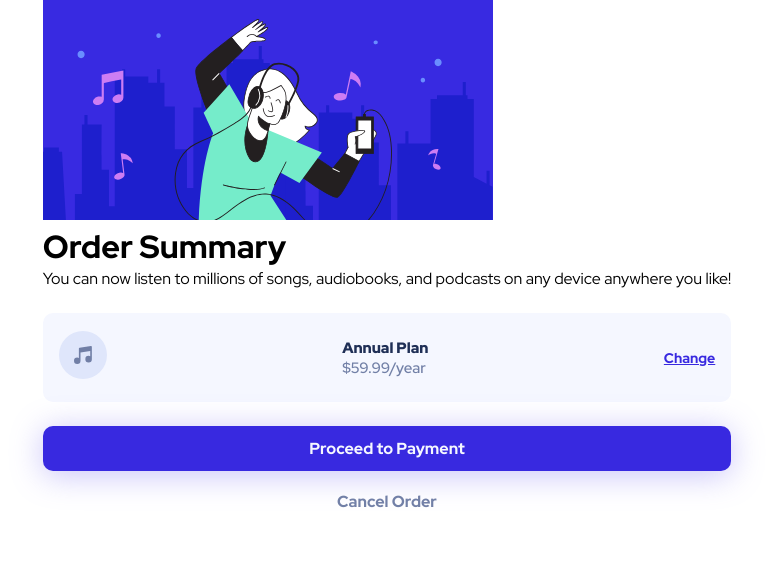
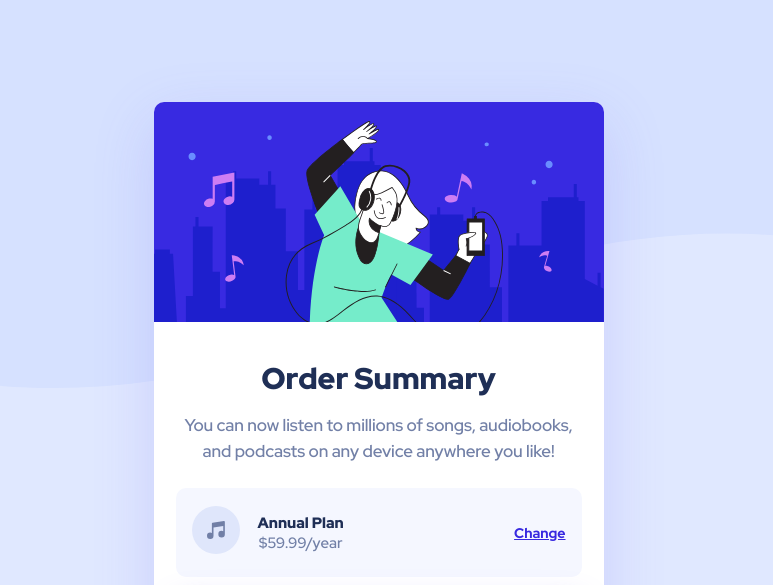
Before and after one commit to Akintoyekolade/order-summary-component, a plain HTML site: page index.html in a window 1280 px wide. Shown: the top 585 px of the page, without its empty margins (253-1026 px from the left). Drawn offline with Linux system fonts and the light colour scheme.

Commit message:
Update html/css

```diff
--- a/index.html
+++ b/index.html
@@ -27,6 +27,7 @@
         </div>
 
         <div class="order-detail">
+          <div class="icon-name">
             <figure class="order-icon">
               <img src="images/icon-music.svg" alt="an icon representing music">
             </figure>
@@ -34,6 +35,7 @@
             <div class="plan-order">
               <p class="label">Annual Plan</p>
               <p class="price">$59.99/year</p>
+            </div>
           </div>
 
           <a href="#" class="text-link">Change</a>
--- a/style.css
+++ b/style.css
@@ -51,6 +51,7 @@ body {
 .primary-button:hover {
     text-decoration: none;
     background-color: var(--hover-blue);
+    color: var(--very-pale-blue);
 }
 
 .secondary-button {
@@ -78,33 +79,7 @@ body {
     color: var(--hover-blue);
 }
 
-.order-detail {
-    display: flex;
-    justify-content: space-between;
-    align-items: center;
-    width: 100%;
-    padding: 18px 16px;
-    background-color: var(--very-pale-blue);
-    border-radius: 10px;
-    margin-top: 24px;
-    margin-bottom: 24px;
-}
-
-.plan-order .label{
-    font-size: 15px;
-    font-weight: 900;
-    color: var(--dark-blue);
-}
-
-.plan-order .price {
-    font-size: 15px;
-    font-weight: 500;
-    color: var(--desaturated-blue);
-}
-
-
-/* Main Header Mobile */
-
+/* Body Style Mobile*/
 @media screen and (max-width: 830px) {
     body {
         padding: 80px 24px;
@@ -114,6 +89,25 @@ body {
         background-color: var(--pale-blue);
     }
 
+}
+
+/* Body Style Mobile END */
+
+/* Body Style Desktop */
+
+@media screen and (min-width: 830px) {
+
+    body {
+        padding: 102px 24px;
+        background-image: url('images/pattern-background-desktop.svg');
+        background-repeat: no-repeat;
+        background-size: contain;
+        background-color: var(--pale-blue);
+    }
+
+}
+
+/* Body Style Desktop END */
 
     .card-container {
         display: inline-block;
@@ -146,6 +140,8 @@ body {
         padding: 32px 22px;
     }
 
+/* body text style Mobile */
+    @media screen and (max-width: 830px) {
     .body-text h1 {
         font-size: 24px;
         line-height: 28px;
@@ -163,6 +159,66 @@ body {
     }
 
 }
+
+/* Body text style desktop */
+@media screen and (min-width: 830px) {
+
+    .body-text h1 {
+        font-size: 30px;
+        line-height: 28px;
+        color: var(--dark-blue);
+        font-weight: 900;
+        margin-bottom: 20px;
+    }
+
+    .body-text p {
+        color: var(--desaturated-blue);
+        font-weight: 500;
+        line-height: 26px;
+        font-size: 17px;
+        letter-spacing: -0.1px;
+    }
+
+}
+
+/* Body text style desktop END */
+
+
+
+    .order-detail {
+        display: flex;
+        justify-content: space-between;
+        align-items: center;
+        width: 100%;
+        padding: 18px 16px;
+        background-color: var(--very-pale-blue);
+        border-radius: 10px;
+        margin-top: 24px;
+        margin-bottom: 24px;
+    }
+    .icon-name {
+        display: flex;
+        align-items: center;
+    }
+
+    .plan-order {
+        margin-left: 18px;
+    }
+
+    .plan-order .label{
+        font-size: 15px;
+        font-weight: 900;
+        color: var(--dark-blue);
+    }
+
+    .plan-order .price {
+        font-size: 15px;
+        font-weight: 500;
+        color: var(--desaturated-blue);
+    }
+
+
+
 
 
 
@@ -214,6 +270,7 @@ footer a {
 
 a:hover {
     text-decoration: underline;
+    color: var(--hover-blue);
 }
 
 .attribution .div-line {
```
Lines whose indentation alone changed are shown as unchanged.
